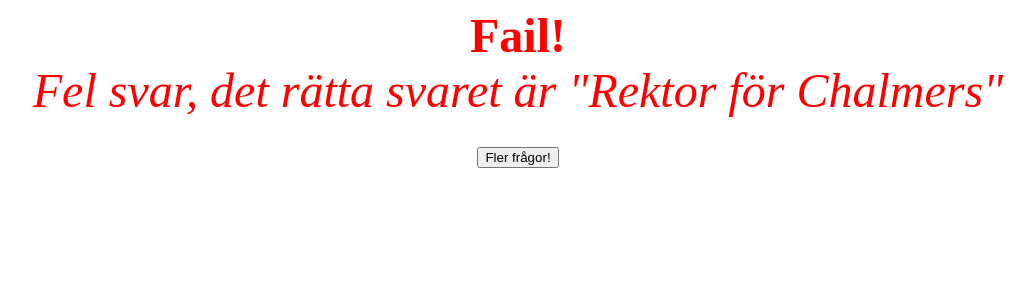
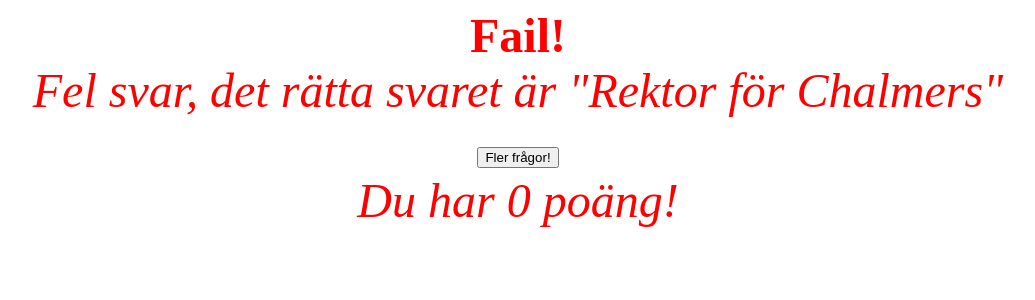
Before and after one commit to DanielWillim/DAT256, a React app: page / in a window 1280 px wide. Both pictures are taken after a click on the element "Rektor för KTH". Shown: the top 300 px of the page, without its empty margins (122-1157 px from the left). Built offline with nearby package versions, Linux system fonts and the light colour scheme; the HTML template or start-up script is replaced by a standard one.

Commit message:
Points system added
Lagt till poäng som syns när man klickat på ett svar! Jobbar på att det ska synas hela tiden

```diff
--- a/src/Answer.jsx
+++ b/src/Answer.jsx
@@ -8,7 +8,9 @@
 
   render() {
     return (
-      <div onClick={this.onAnswer}> {this.props.answer} </div>
+      <div onClick={this.onAnswer}>
+       {this.props.answer}
+      </div>
     );
   }
 
--- a/src/App.jsx
+++ b/src/App.jsx
@@ -7,10 +7,12 @@
 import { randomQuestion } from 'questions';
 
 
+
 export default class App extends Component {
   state = {
     responded: false,
     currentQuestion: randomQuestion(),
+    points: 0
   }
 
   nextQuestion=()=>{
@@ -28,14 +30,20 @@
       return (
         <Question
           answer={shuffle(answers)}
-          onAnswer={won => this.setState({ responded: { won } })}
+          onAnswer={won => {
+            this.setState({ responded: { won } });
+            if (won){
+              this.setState({points: this.state.points + 1})
+            }
+          }
+        }
           question={question}
         />
       );
     } else if (responded.won) {
-      return (<Win onNext={this.nextQuestion} answer={correctAnswers} />);
+      return (<Win onNext={this.nextQuestion} answer={correctAnswers} points={this.state.points}/>);
     } else {
-      return (<Fail onNext={this.nextQuestion} answer={correctAnswers} />);
+      return (<Fail onNext={this.nextQuestion} answer={correctAnswers} points={this.state.points}/>);
     }
     return (<Fail />);
   }
--- a/src/Win.jsx
+++ b/src/Win.jsx
@@ -6,7 +6,11 @@
     return (
       <p>
         <h1>Grattis, rätt svar är "{props.answer.join('" eller "')}" och du svarade rätt!</h1>
+        <br />
         <button onClick={props.onNext}>Fler frågor!</button>
+        <br />
+        <br />
+        <h1>Du har {props.points} poäng!</h1>
       </p>
     )
   }
--- a/src/fail.jsx
+++ b/src/fail.jsx
@@ -11,6 +11,8 @@
 			<i>Fel svar, det rätta svaret är "{props.answer.join('" eller "')}"</i>
 			<br />
 			<button onClick={props.onNext}>Fler frågor!</button>
+			<br />
+			<i>Du har {props.points} poäng!</i>
 		</font>
 
 	</center>
--- a/src/question.jsx
+++ b/src/question.jsx
@@ -5,16 +5,18 @@
   constructor() {
       super();
   }
+  render() {
 
-  render() {
     return (
+
       <div>
         <div> {this.props.question}
         </div>
         {this.props.answer.map(([text, isCorrect])=>(
           <Answer answer={text}
           onAnswer={this.props.onAnswer}
-          isCorrect={isCorrect}/>
+          isCorrect={isCorrect}
+          />
         ))}
       </div>
     );
```
